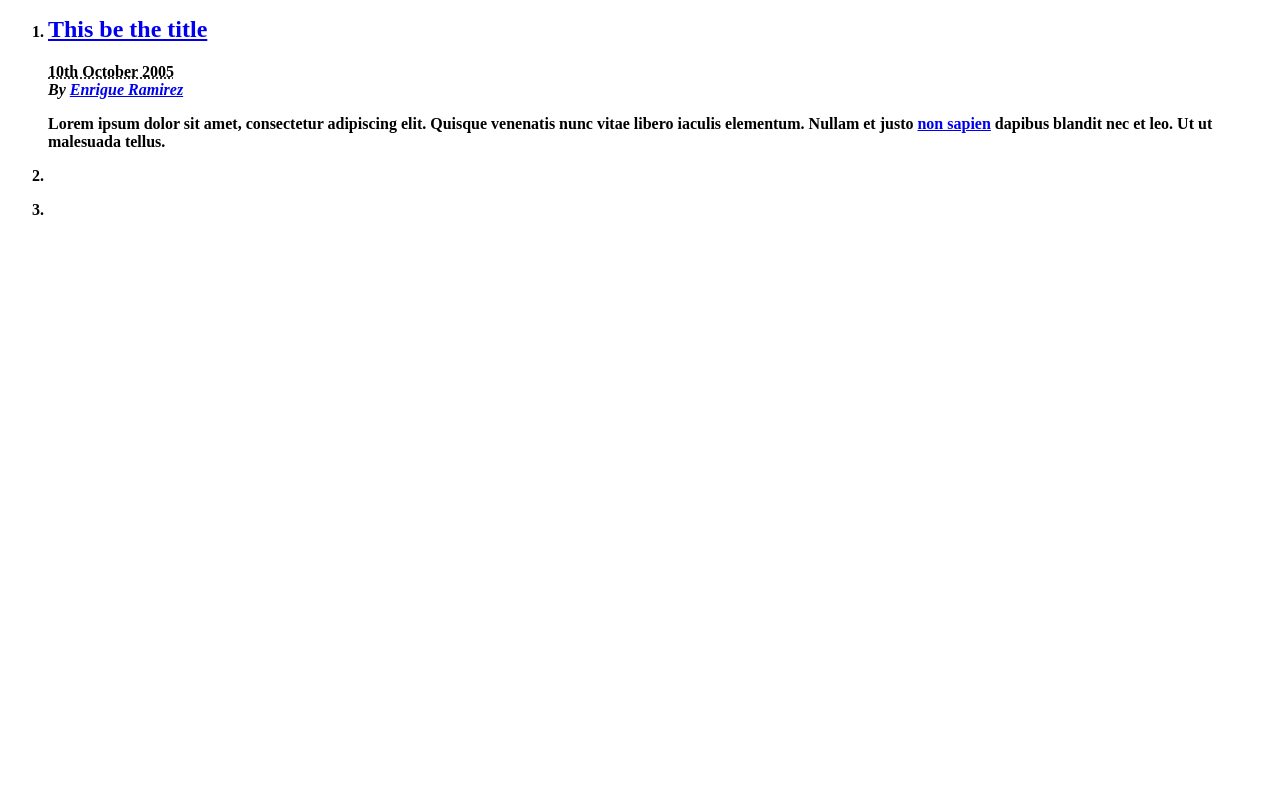
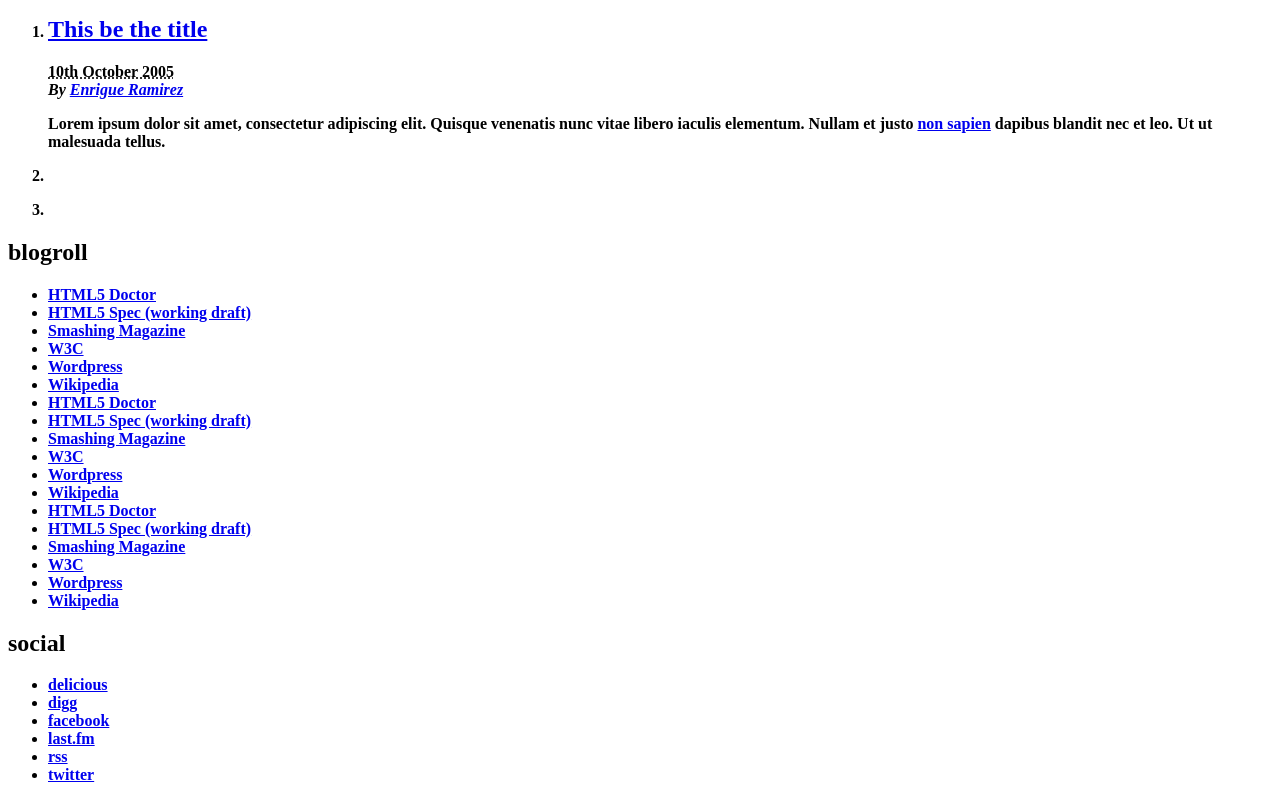
Before and after one commit to kanepa/html5-layouts, a plain HTML site: page index.html in a window 1280 px wide. Shown: the part 418-1218 px from the top of the page. Before the commit the page ends 800 px from the top, so only its background shows below. Drawn offline with Linux system fonts and the light colour scheme.

Commit message:
Social updated

```diff
--- a/index.html
+++ b/index.html
@@ -68,5 +68,50 @@
 
 	</section>
 
+	<section id="extras" class="body">
+		<div class="blogroll">
+		<h2>blogroll</h2>
+		<ul>
+		<li><a href="#" rel="external">HTML5 Doctor</a></li>
+      <li><a href="#" rel="external">HTML5 Spec (working draft)</a></li>
+      <li><a href="#" rel="external">Smashing Magazine</a></li>
+
+      <li><a href="#" rel="external">W3C</a></li>
+      <li><a href="#" rel="external">Wordpress</a></li>
+      <li><a href="#" rel="external">Wikipedia</a></li>
+
+      <li><a href="#" rel="external">HTML5 Doctor</a></li>
+      <li><a href="#" rel="external">HTML5 Spec (working draft)</a></li>
+      <li><a href="#" rel="external">Smashing Magazine</a></li>
+
+       <li><a href="#" rel="external">W3C</a></li>
+      <li><a href="#" rel="external">Wordpress</a></li>
+      <li><a href="#" rel="external">Wikipedia</a></li>
+
+        <li><a href="#" rel="external">HTML5 Doctor</a></li>
+      <li><a href="#" rel="external">HTML5 Spec (working draft)</a></li>
+      <li><a href="#" rel="external">Smashing Magazine</a></li>
+
+      <li><a href="#" rel="external">W3C</a></li>
+      <li><a href="#" rel="external">Wordpress</a></li>
+      <li><a href="#" rel="external">Wikipedia</a></li>
+
+
+		</ul>
+		</div>
+
+	<div class="social">
+	<h2>social</h2>
+	<ul>
+		<li><a href="http://delicious.com/enrique_ramirez" rel="me">delicious</a></li>
+      <li><a href="http://digg.com/users/enriqueramirez" rel="me">digg</a></li>
+      <li><a href="http://facebook.com/enrique.ramirez.velez" rel="me">facebook</a></li>
+
+      <li><a href="http://www.lastfm.es/user/enrique-ramirez" rel="me">last.fm</a></li>
+      <li><a href="http://website.com/feed/" rel="alternate">rss</a></li>
+      <li><a href="http://twitter.com/enrique_ramirez" rel="me">twitter</a></li>
+	</ul>
+	</div>
+	</section>
 </body>
 </html>
```
